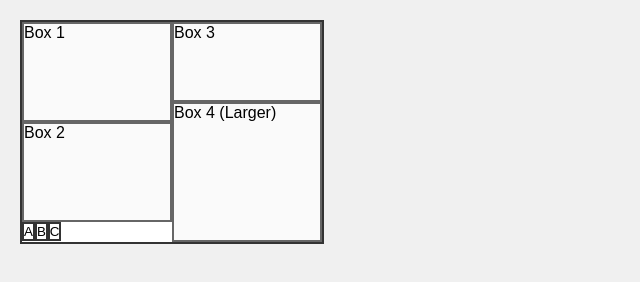
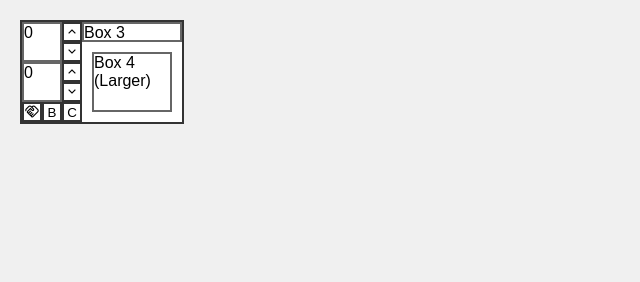
Before and after one commit to Corbinium/grandpa_beck_scoring, a plain HTML site: page skull_king.html in a window 1280 px wide. Shown: the whole page, without its empty margins (0-640 px from the left). Drawn offline with nearby package versions, Linux system fonts and the light colour scheme.

Commit message:
started working on the score box

```diff
--- a/skull_king.html
+++ b/skull_king.html
@@ -5,104 +5,132 @@
     <meta charset="UTF-8">
     <meta name="viewport" content="width=device-width, initial-scale=1.0">
     <title>Skull King Score Card</title>
+
+    <link rel="stylesheet" href="https://fonts.googleapis.com/css2?family=Material+Symbols+Outlined:opsz,wght,FILL,GRAD@20..48,100..700,0..1,-50..200" />
+
     <style>
         * {
             margin: 0;
             padding: 0;
             box-sizing: border-box;
         }
-
         body {
             font-family: Arial, sans-serif;
             padding: 20px;
             background: #f0f0f0;
         }
 
-        .container {
+
+        .score_container {
             border: 2px solid #333;
-            /* padding: 20px; */
             background: white;
             display: inline-block;
         }
-
-        .content {
+        .score_row {
             display: flex;
-            /* gap: 20px; */
+        }
+        .score_column {
+            display: flex;
+            flex-direction: column;
         }
 
-        .left-column {
-            display: flex;
-            flex-direction: column;
-            /* gap: 10px; */
+
+        .bid_box {
+            border: 2px solid #666;
+            width: 40px;
+            height: 40px;
         }
-
-        .right-column {
-            display: flex;
-            flex-direction: column;
-            /* gap: 10px; */
+        .take_box {
+            border: 2px solid #666;
+            width: 40px;
+            height: 40px;
         }
-
-        .box {
-            border: 2px solid #666;
-            /* padding: 20px; */
-            background: #fafafa;
-        }
-
-        .left-column .box {
-            width: 150px;
-            height: 100px;
-        }
-
-        .right-column .box:first-child {
-            width: 150px;
-            height: 80px;
-        }
-
-        .right-column .box:last-child {
-            width: 150px;
-            height: 140px;
-        }
-
-        .toggle-buttons {
-            display: flex;
-            /* gap: 10px; */
-            /* margin-top: 10px; */
-        }
-
-        .toggle-btn {
-            /* padding: 10px 20px; */
+        .arrow_btn {
             border: 2px solid #333;
+            width: 20px;
+            height: 20px;
             background: #fff;
             cursor: pointer;
             transition: background 0.3s;
         }
-
+        .arrow_btn:hover {
+            background: #e0e0e0;
+        }
+        .arrow_btn:active {
+            background: #009152;
+        }
+        .arrow_btn .material-symbols-outlined {
+            font-variation-settings:
+            'FILL' 0,
+            'wght' 400,
+            'GRAD' 0,
+            'opsz' 20;
+            font-size: 15px;
+        }
+        .toggle-btn {
+            border: 2px solid #333;
+            width: 20px;
+            height: 20px;
+            background: #fff;
+            cursor: pointer;
+            transition: background 0.3s;
+        }
         .toggle-btn:hover {
             background: #e0e0e0;
         }
-
         .toggle-btn.active {
             background: #4CAF50;
             color: white;
+        }
+        .toggle-btn .material-symbols-outlined {
+            font-variation-settings:
+            'FILL' 0,
+            'wght' 400,
+            'GRAD' 0,
+            'opsz' 20;
+            font-size: 15px;
+        }
+        .bonus_box {
+            border: 2px solid #666;
+            width: 100px;
+            height: 20px;
+        }
+        .value_box {
+            border: 2px solid #666;
+            margin: 10px;
+            width: 80px;
+            height: 60px;
         }
     </style>
 </head>
 
 <body>
-    <div class="container">
-        <div class="content">
-            <div class="left-column">
-                <div class="box">Box 1</div>
-                <div class="box">Box 2</div>
-                <div class="toggle-buttons">
-                    <button class="toggle-btn" onclick="this.classList.toggle('active')">A</button>
+    <div class="score_container">
+        <div class="score_row">
+            <div class="score_column">
+                <div class="score_row">
+                    <div class="bid_box">0</div>
+                    <div class="score_column">
+                        <button class="arrow_btn"><span class="material-symbols-outlined">keyboard_arrow_up</span></button>
+                        <button class="arrow_btn"><span class="material-symbols-outlined">keyboard_arrow_down</span></button>
+                    </div>
+                </div>
+                <div class="score_row">
+                    <div class="take_box">0</div>
+                    <div class="score_column">
+                        <button class="arrow_btn"><span class="material-symbols-outlined">keyboard_arrow_up</span></button>
+                        <button class="arrow_btn"><span class="material-symbols-outlined">keyboard_arrow_down</span></button>
+                    </div>
+                </div>
+                <div class="score_row">
+                    <button class="toggle-btn" onclick="this.classList.toggle('active')"><span class="material-symbols-outlined">handshake</span></button>
                     <button class="toggle-btn" onclick="this.classList.toggle('active')">B</button>
                     <button class="toggle-btn" onclick="this.classList.toggle('active')">C</button>
                 </div>
             </div>
-            <div class="right-column">
-                <div class="box">Box 3</div>
-                <div class="box">Box 4 (Larger)</div>
+            <div class="score_column">
+                <div class="bonus_box">Box 3</div>
+                <div class="value_box">Box 4 (Larger)</div>
             </div>
         </div>
     </div>
```
